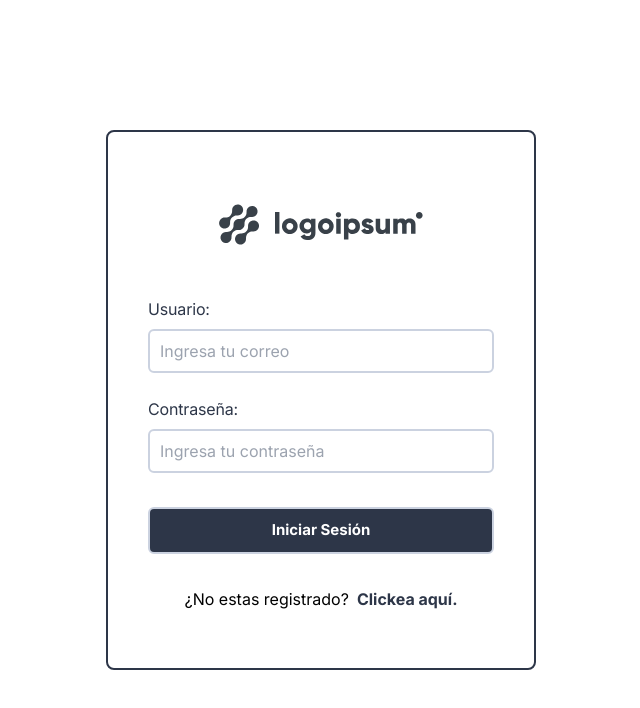
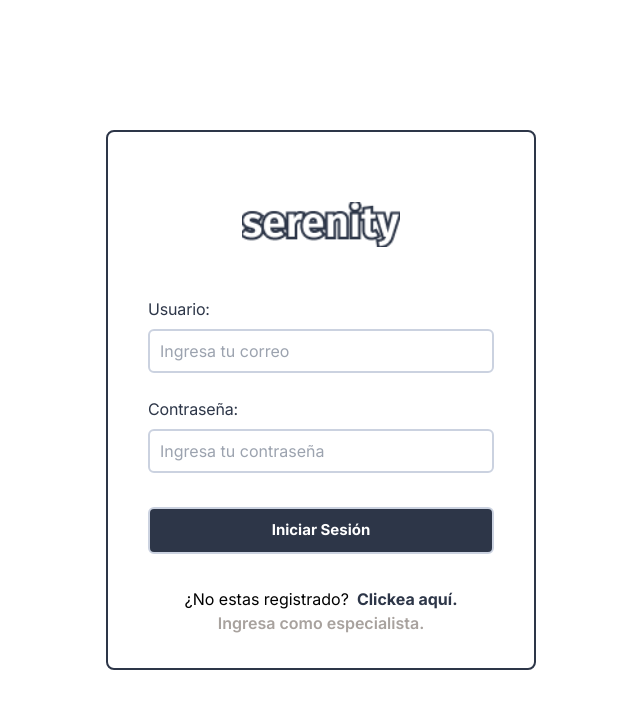
Before and after one commit to AngieCabanillas/psicologia-en-linea, a React (Vite) app in the folder frontend/: page / in a window 1280 px wide. Shown: the top 708 px of the page, without its empty margins (319-959 px from the left). Built offline with nearby package versions, Linux system fonts and the light colour scheme.

Commit message:
fix navbar & bugs

```diff
--- a/frontend/src/components/Cita.tsx
+++ b/frontend/src/components/Cita.tsx
@@ -39,7 +39,7 @@ export function CitaComponent(props){
                         <Tooltip title="Eliminar">
                             <Popconfirm
                                 key={1}
-                                title="¿Está seguro de eliminar este usuario?"
+                                title="¿Está seguro de cancelar esta cita?"
                                 onConfirm={() => props.handleDelete(cita.id)}
                                 onCancel={() => console.log("cancel")}
                                 okText="Sí"
--- a/frontend/src/components/Navbar/Navbar.tsx
+++ b/frontend/src/components/Navbar/Navbar.tsx
@@ -2,16 +2,23 @@ import { MenuItems } from "./MenuItem";
 import "./Navbar.css";
 import logo from "/img/LogoAzul.png";
 import { Button } from "../Button";
-import { NavLink } from "react-router-dom";
+import { NavLink, useLocation } from "react-router-dom";
 import { useState } from "react";
 import { BarsOutlined } from "@ant-design/icons";
 
 //PACIENTE
 //ESPECIALISTA
-const userType = "PACIENTE";
 
 export default function Navbar() {
   const [isDropdownOpen, setIsDropdownOpen] = useState(false);
+
+  const location = useLocation();
+  const path = location.pathname;
+  let userType = 'PACIENTE';
+
+  if (path === '/citas' || path === '/my-horario' || path ===  '/solicitudes') {
+    userType = 'ESPECIALISTA';
+  }
 
   function toggleMenu() {
     setIsDropdownOpen(!isDropdownOpen);
--- a/frontend/src/user/citas/citas.tsx
+++ b/frontend/src/user/citas/citas.tsx
@@ -18,11 +18,11 @@ const listaCitas = [
     date: "20/10/2020",
   },
   {
-    name: "Buru Lizarzaburu",
+    name: "Carlos Lizarzaburu",
     date: "20/10/2020",
   },
   {
-    name: "Camila Vallejos",
+    name: "Camila Rivera",
     date: "20/10/2020",
   },
 ];
--- a/frontend/src/user/login.tsx
+++ b/frontend/src/user/login.tsx
@@ -1,4 +1,4 @@
-import  logo from '/svg/logo.svg'
+import  logo from '/img/LogoBlanco.png'
 import "./Login.css"
 import { Link } from 'react-router-dom'
 
@@ -11,9 +11,7 @@ import { Link } from 'react-router-dom'
 
 export default function LoginUsuario () {
 
-    // const handleClick = () => {
-    //     redirectTo("/home");
-    //   };
+
 
     return (
 
@@ -38,11 +36,14 @@ export default function LoginUsuario () {
                             </div>
                         </form>
                         <div className='login-signup'>
-                            <span className='text'>¿No estas registrado?
-
-                            </span>
+                            <span className='text'>¿No estas registrado?</span>
                             <Link to="/registro">
                                 <a  className='text signup-text'>Clickea aquí.</a>
+                            </Link>
+                        </div>
+                        <div className='text-center'>
+                            <Link to="/citas">
+                                <a  className='text font-semibold text-stone-400 signup-text'>Ingresa como especialista.</a>
                             </Link>
                         </div>
                     </div>
--- a/frontend/src/user/registro.tsx
+++ b/frontend/src/user/registro.tsx
@@ -1,4 +1,4 @@
-import logo from '/svg/logo.svg'
+import  logo from '/img/LogoBlanco.png'
 import "./Registro.css"
 import { Link } from 'react-router-dom'
 
```
